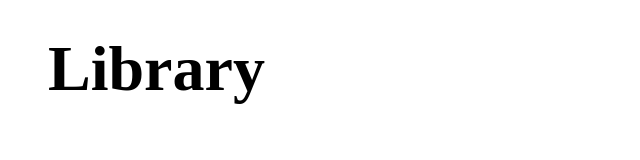
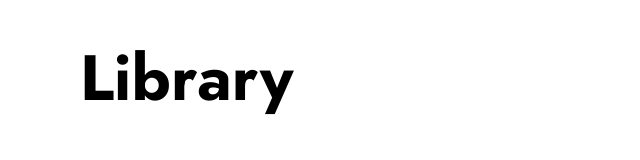
Before and after one commit to Nebras777/Library, a plain HTML site: page index.html in a window 1280 px wide. Shown: the whole page, without its empty margins (0-640 px from the left). Drawn offline with Linux system fonts and the light colour scheme.

Commit message:
Adjust margins

```diff
--- a/style.css
+++ b/style.css
@@ -1,3 +1,7 @@
+* {
+    font-family: Jost;
+}
+
 body {
     margin: 0;
 }
@@ -12,7 +16,7 @@ body {
 }
 
 p {
-    margin: 2rem 3rem;
+    margin: 2rem 5rem;
     font-size: 4rem;
     font-weight: bold;
 }
```
